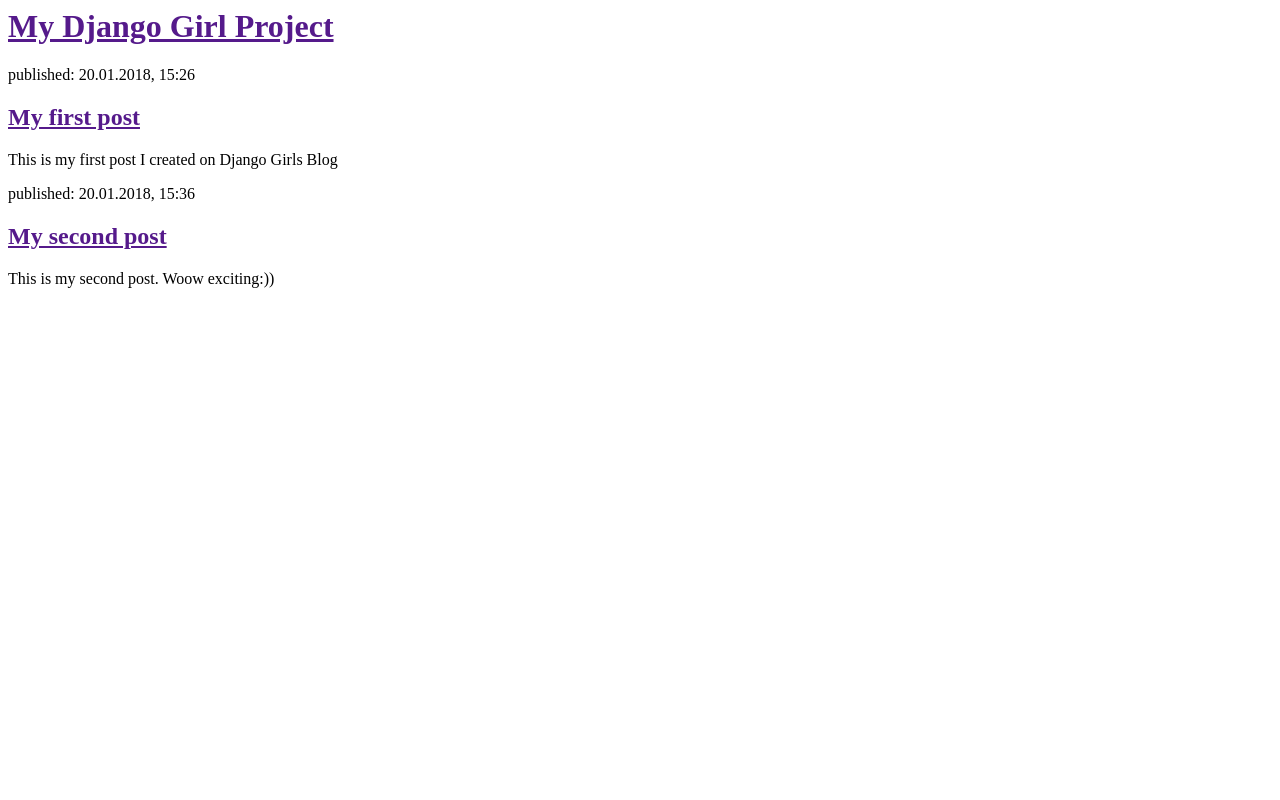
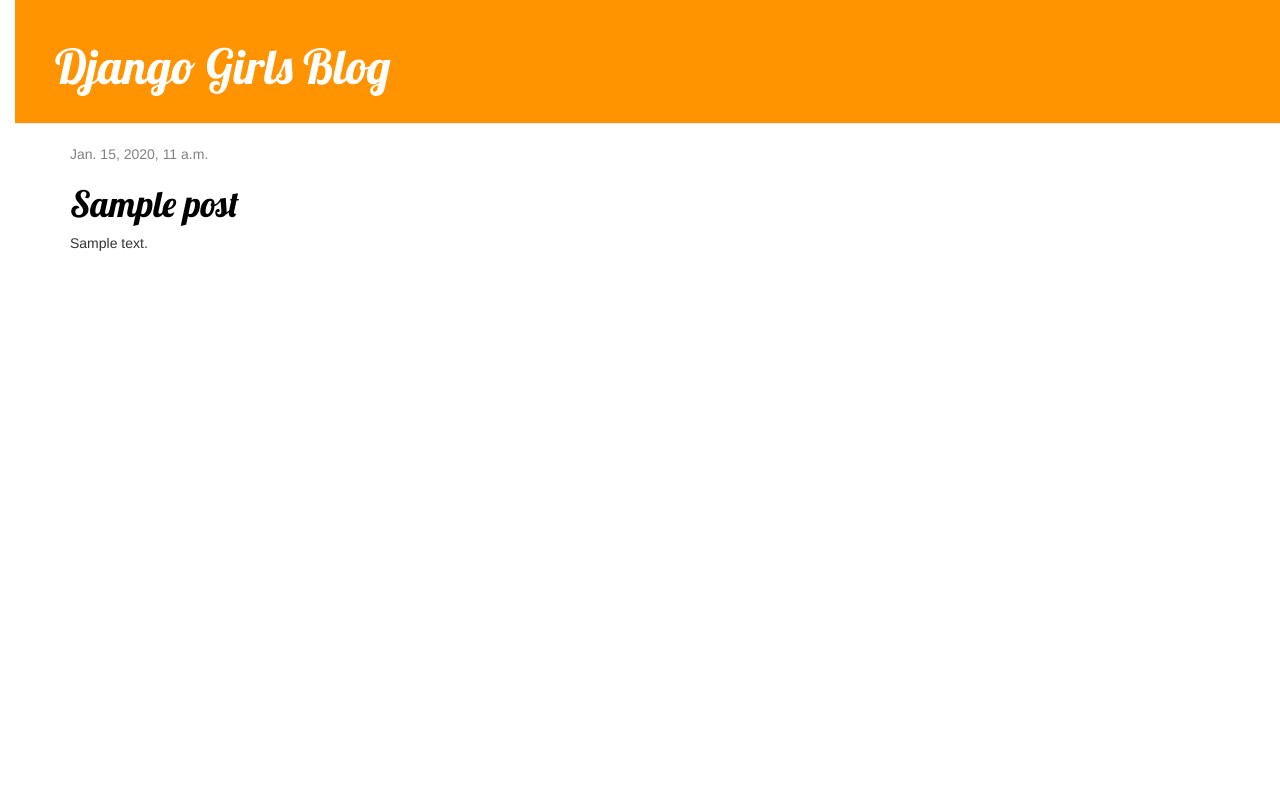
Before and after one commit to stoplik/my-first-blog, a Django app: template blog/templates/blog/post_list.html in a window 1280 px wide. Run offline with Django 3.2, Linux system fonts and the light colour scheme; the template is opened without the code that fills it: values that come from a table or form of the project are taken from there, others are empty; tables that the repository leaves empty hold one stand-in row (values such as "Sample post"); some libraries are stand-ins or nearby versions.

Commit message:
My Django Girls app, second commit

```diff
--- /dev/null
+++ b/blog/static/css/blog.css
@@ -0,0 +1,55 @@
+h1 a {
+    color: #FCA205;
+    font-family: 'Lobster';
+}
+
+body {
+    padding-left: 15px;
+}
+
+.page-header {
+    background-color: #ff9400;
+    margin-top: 0;
+    padding: 20px 20px 20px 40px;
+}
+
+.page-header h1, .page-header h1 a, .page-header h1 a:visited, .page-header h1 a:active {
+    color: #ffffff;
+    font-size: 36pt;
+    text-decoration: none;
+}
+
+.content {
+    margin-left: 40px;
+}
+
+h1, h2, h3, h4 {
+    font-family: 'Lobster', cursive;
+}
+
+.date {
+    color: #828282;
+}
+
+.save {
+    float: right;
+}
+
+.post-form textarea, .post-form input {
+    width: 100%;
+}
+
+.top-menu, .top-menu:hover, .top-menu:visited {
+    color: #ffffff;
+    float: right;
+    font-size: 26pt;
+    margin-right: 20px;
+}
+
+.post {
+    margin-bottom: 70px;
+}
+
+.post h1 a, .post h1 a:visited {
+    color: #000000;
+}
--- /dev/null
+++ b/blog/templates/blog/base.html
@@ -0,0 +1,23 @@
+{% load staticfiles %}
+<html>
+    <head>
+        <title>Django Girls blog</title>
+        <link rel="stylesheet" href="//maxcdn.bootstrapcdn.com/bootstrap/3.2.0/css/bootstrap.min.css">
+        <link rel="stylesheet" href="//maxcdn.bootstrapcdn.com/bootstrap/3.2.0/css/bootstrap-theme.min.css">
+        <link href='//fonts.googleapis.com/css?family=Lobster&subset=latin,latin-ext' rel='stylesheet' type='text/css'>
+        <link rel="stylesheet" href="{% static 'css/blog.css' %}">
+    </head>
+    <body>
+      <div class="page-header">
+          <h1><a href="/">Django Girls Blog</a></h1>
+      </div>
+      <div class="content container">
+          <div class="row">
+              <div class="col-md-8">
+              {% block content %}
+              {% endblock %}
+              </div>
+          </div>
+      </div>
+  </body>
+</html>
--- a/blog/templates/blog/post_list.html
+++ b/blog/templates/blog/post_list.html
@@ -1,22 +1,31 @@
+{% extends 'blog/base.html' %}
+
+{% load staticfiles %}
 <html>
   <head>
-    <title>Django Girls Blog</title>
+    <title>Django Girls blog</title>
+    <link rel="stylesheet" href="//maxcdn.bootstrapcdn.com/bootstrap/3.2.0/css/bootstrap.min.css">
+    <link rel="stylesheet" href="//maxcdn.bootstrapcdn.com/bootstrap/3.2.0/css/bootstrap-theme.min.css">
+    <link href="//fonts.googleapis.com/css?family=Lobster&subset=latin,latin-ext" rel="stylesheet" type="text/css">
+    <link rel="stylesheet" href="{% static 'css/blog.css' %}">
+
   </head>
   <body>
-    <div>
-      <h1><a href=""> My Django Girl Project </a></h1>
+    <div class="page-header">
+        <h1><a href="/">Django Girls Blog</a></h1>
     </div>
 
-    <div>
-      <p>published: 20.01.2018, 15:26 </p>
-      <h2><a href="">My first post</a></h2>
-      <p> This is my first post I created on Django Girls Blog </p>
-    </div>
+    {% block content %}
+        {% for post in posts %}
+            <div class="post">
+                <div class="date">
+                    {{ post.published_date }}
+                </div>
+                <h1><a href="">{{ post.title }}</a></h1>
+                <p>{{ post.text|linebreaksbr }}</p>
+            </div>
+        {% endfor %}
+    {% endblock %}
 
-    <div>
-      <p>published: 20.01.2018, 15:36 </p>
-      <h2><a href="">My second post</a></h2>
-      <p>This is my second post. Woow exciting:))</p>
-    </div>
   </body>
 </html>
--- a/blog/views.py
+++ b/blog/views.py
@@ -1,4 +1,7 @@
 from django.shortcuts import render
+from .models import Post
+from django.utils import timezone
 
 def post_list(request):
-    return render(request, 'blog/post_list.html', {})
+    posts = Post.objects.filter(published_date__lte=timezone.now()).order_by('published_date')
+    return render(request, 'blog/post_list.html', {'posts':posts})
```
